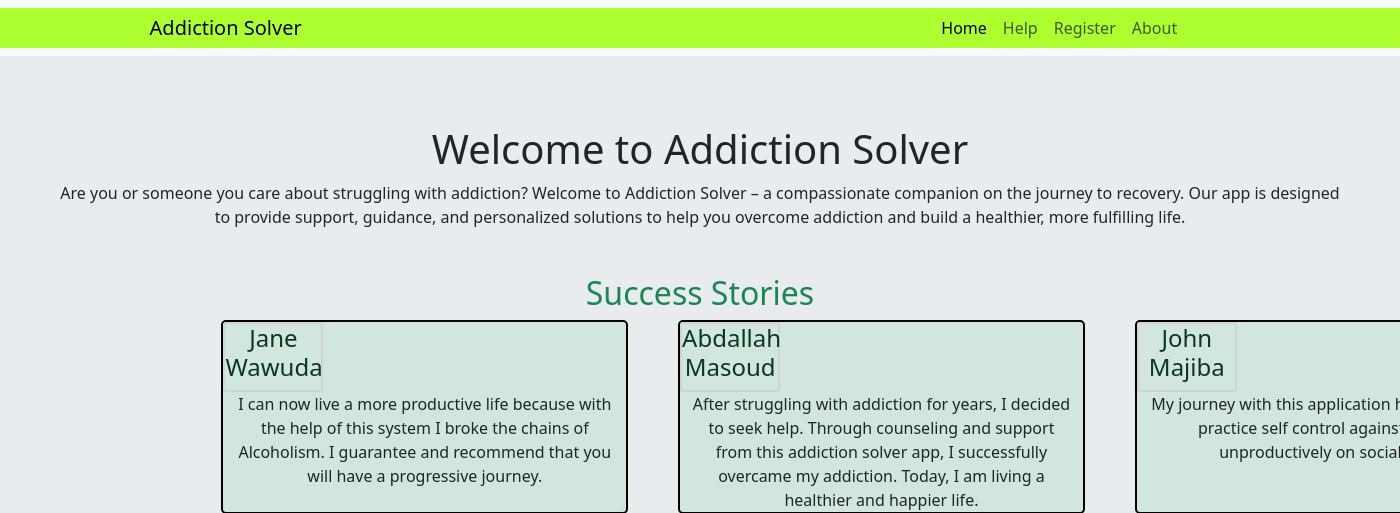
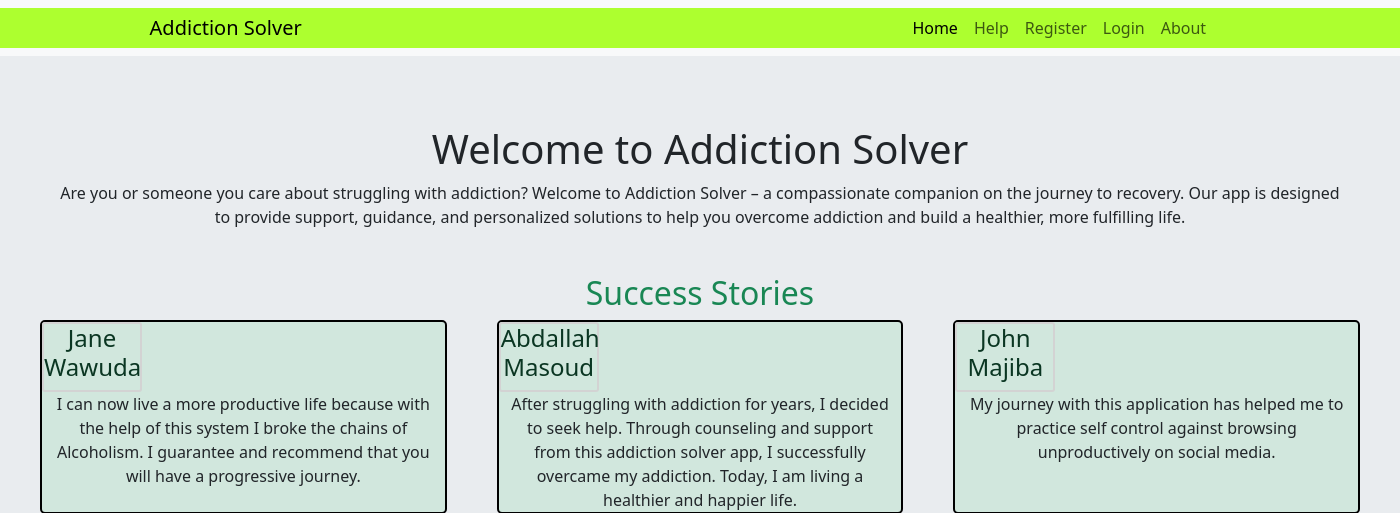
Before and after one commit to Samboja651/Addiction-Solver, a Flask app: page / in a window 1400 px wide; the page is wider, and only the part inside the window is pictured. Shown: the top 513 px of that part. Run offline with Flask 3, Linux system fonts and the light colour scheme; data comes from the database, SQL or seed files in the repository.

Commit message:
added login to navbar

```diff
--- a/static/css/style.css
+++ b/static/css/style.css
@@ -40,7 +40,7 @@
 .row{
   overflow: hidden;
   position: relative;
-  animation-name: story;
+  animation-name: stodry;
   animation-duration: 10s;
   animation-iteration-count: 3;
   animation-timing-function: linear;
--- a/templates/f_stories.html
+++ b/templates/f_stories.html
@@ -28,6 +28,9 @@
                         </li>
                         <li class="nav-item">
                             <a class="nav-link" href="#">Register</a>
+                        </li>
+                        <li class="nav-item">
+                            <a class="nav-link" href="#">Login</a>
                         </li>
                         <li class="nav-item">
                             <a class="nav-link" href="#">About</a>
```
